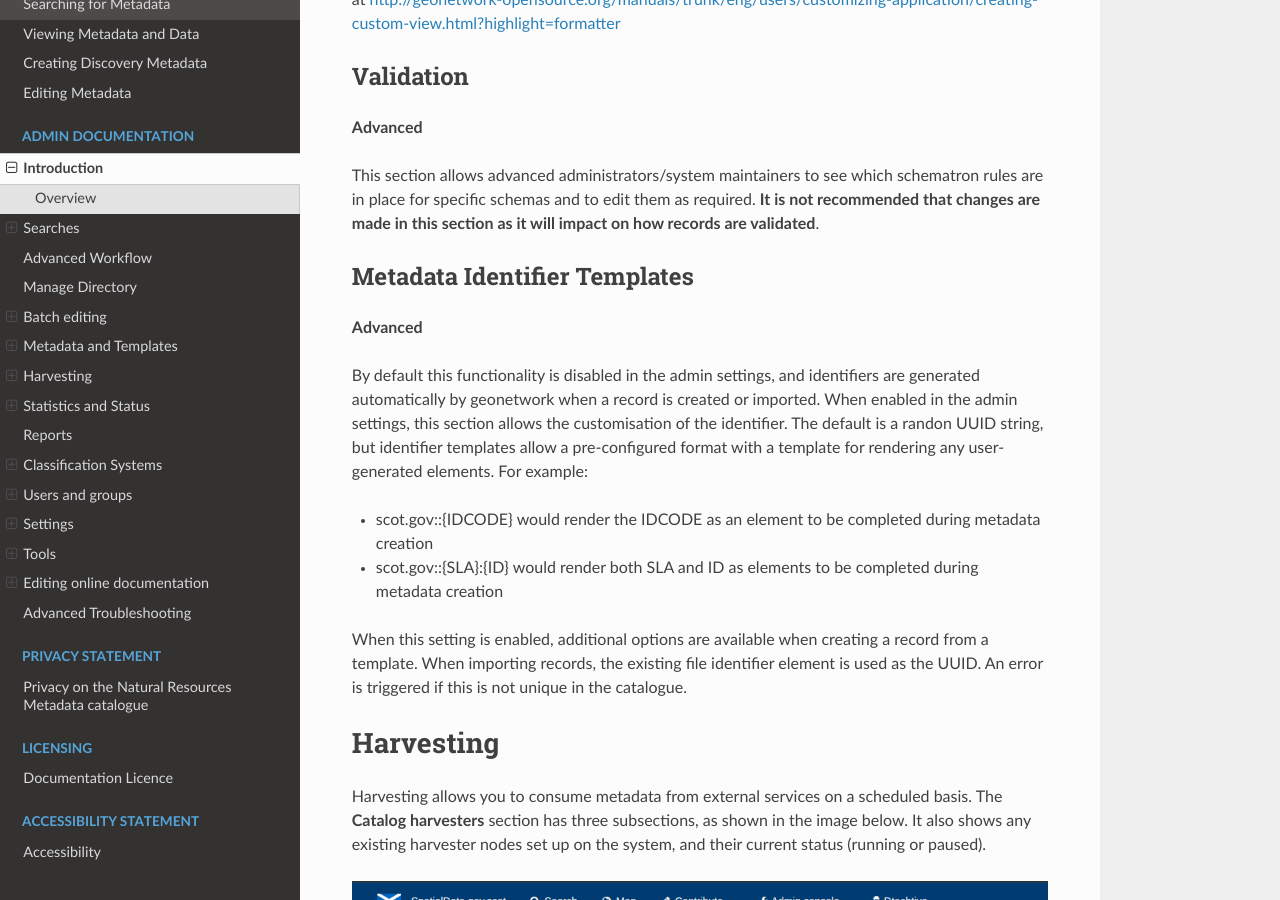
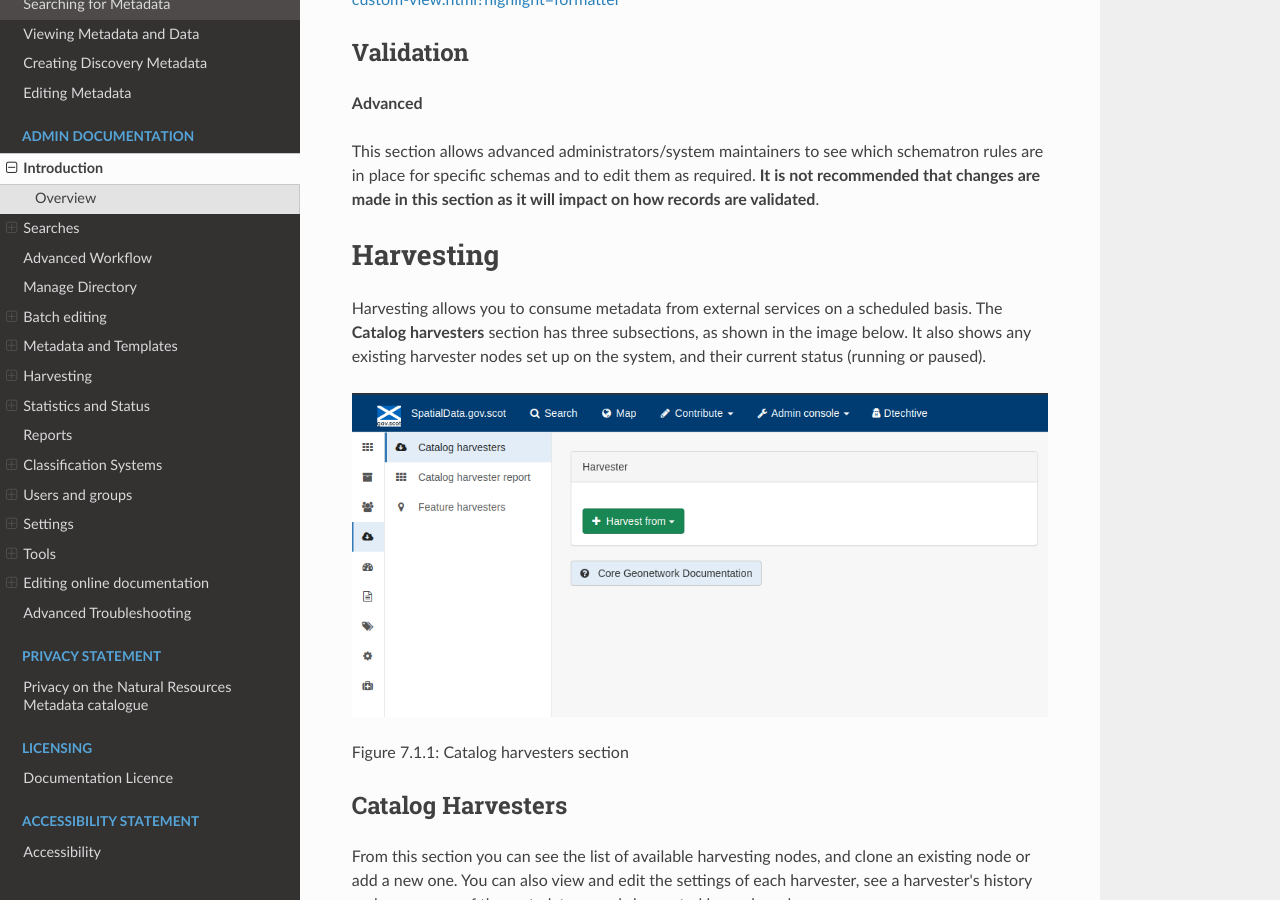
Before and after one commit to AstunTechnology/nrw-metadata-portal-docs, a Sphinx documentation site: the page built from docs/adminguidance.rst, in a window 1280 px wide and 900 px high, scrolled down 14229 px. Built offline with Sphinx 7.4.7 and the Read the Docs theme 2.0.0, drawn with Linux system fonts in a browser that asks for light colours; some of the changed text lies outside the part shown.

Commit message:
Update adminguidance.rst

```diff
--- a/docs/adminguidance.rst
+++ b/docs/adminguidance.rst
@@ -101,8 +101,7 @@ Manage Directory
 ================
 
 Directories are snippets of information that can be pre-completed and inserted into metadata records.
-They are derived from subtemplates that are part of metadata standards. The available subtemplates are shown as tabs across the top of the Directory subsection- for Gemini 2.2 and 2.3 these are
-**Organizations and contacts**, **Data Quality Reports (Completeness)** and **Data Quality Reports (Domain Consistency)**.
+They are derived from subtemplates that are part of metadata standards. The available subtemplates are shown as tabs across the top of the Directory subsection- for Data Discovery these are mainly the **Responsible Organisations**.
 The **Manage Directory** section can be accessed by clicking on the Contribute button in the header menu and then on **Manage directory**.
 
 Selecting **Organizations and contacts** shows the metadata snippet for adding a Points of Contact subtemplate. To create a new record based on this template, click the "Duplicate" icon (|image14c|) in the **Actions** dropdown.
@@ -287,18 +286,6 @@ Validation
 **Advanced**
 
 This section allows advanced administrators/system maintainers to see which schematron rules are in place for specific schemas and to edit them as required. **It is not recommended that changes are made in this section as it will impact on how records are validated**.
-
-Metadata Identifier Templates
------------------------------
-
-**Advanced**
-
-By default this functionality is disabled in the admin settings, and identifiers are generated automatically by geonetwork when a record is created or imported. When enabled in the admin settings, this section allows the customisation of the identifier. The default is a randon UUID string, but identifier templates allow a pre-configured format with a template for rendering any user-generated elements. For example:
-
-* scot.gov::{IDCODE} would render the IDCODE as an element to be completed during metadata creation
-* scot.gov::{SLA}:{ID} would render both SLA and ID as elements to be completed during metadata creation
-
-When this setting is enabled, additional options are available when creating a record from a template. When importing records, the existing file identifier element is used as the UUID. An error is triggered if this is not unique in the catalogue.
 
 Harvesting
 ==========
```
Also changed, not shown: other parts of docs/adminguidance.rst (+1 -1 lines).
